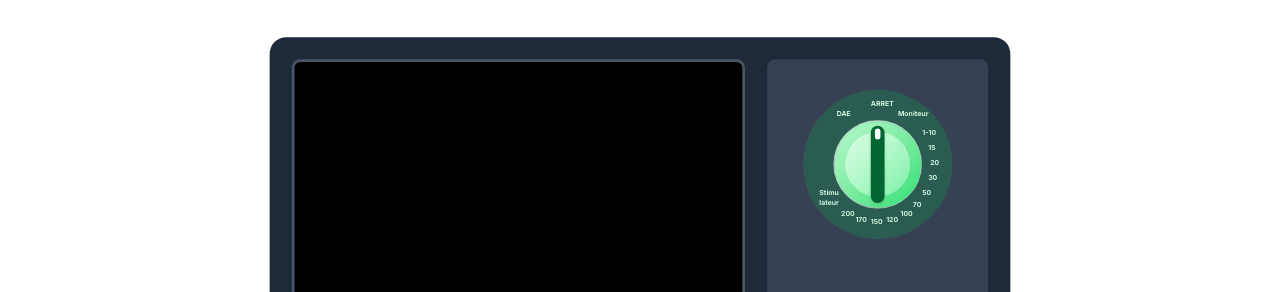
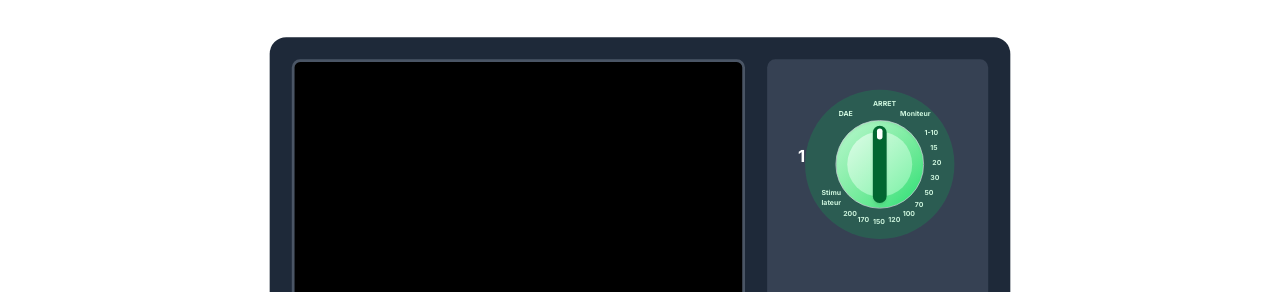
Before and after one commit to Samouz75/Defib_simulation, a Next.js app: page / in a window 1280 px wide. Shown: the part 130-422 px from the top of the page. Built offline with nearby package versions, Linux system fonts and the light colour scheme.

Commit message:
added "1" at the left of rotativeknob

```diff
--- a/src/app/components/buttons/RotativeKnob.tsx
+++ b/src/app/components/buttons/RotativeKnob.tsx
@@ -187,7 +187,7 @@ const RotativeKnob: React.FC<RotativeKnobProps> = ({
   const rotationAngle = rotaryValue;
 
   return (
-    <div className="relative mt-6">
+    <div className="relative mt-6 -ml-5">
       <div className="absolute inset-0 w-56 h-56">
         {predefinedAngles
           .map((item) => (
--- a/src/app/page.tsx
+++ b/src/app/page.tsx
@@ -869,7 +869,8 @@ const DefibInterface: React.FC = () => {
               <div className="w-80 bg-gray-700 rounded-xl p-4">
                 {/* Bouton rotatif */}
                 <div className="relative flex flex-col items-center">
-                  <div className="-mt-0">
+                  <div className="flex items-center gap-4 -mt-0">
+                    <span className="text-white -mt-45 text-2xl font-bold">1</span>
                     <RotativeKnob
                       initialValue={getCurrentRotaryAngle()}
                       onValueChange={handleRotaryValueChange}
@@ -1231,7 +1232,8 @@ const DefibInterface: React.FC = () => {
           <div className="w-80 bg-gray-700 rounded-xl p-4">
             {/* Bouton rotatif */}
             <div className="relative flex flex-col items-center">
-              <div className="-mt-0">
+              <div className="flex items-center gap-4 -mt-0">
+                <span className="text-white text-2xl font-bold">1</span>
                 <RotativeKnob
                   initialValue={getCurrentRotaryAngle()}
                   onValueChange={handleRotaryValueChange}
```
